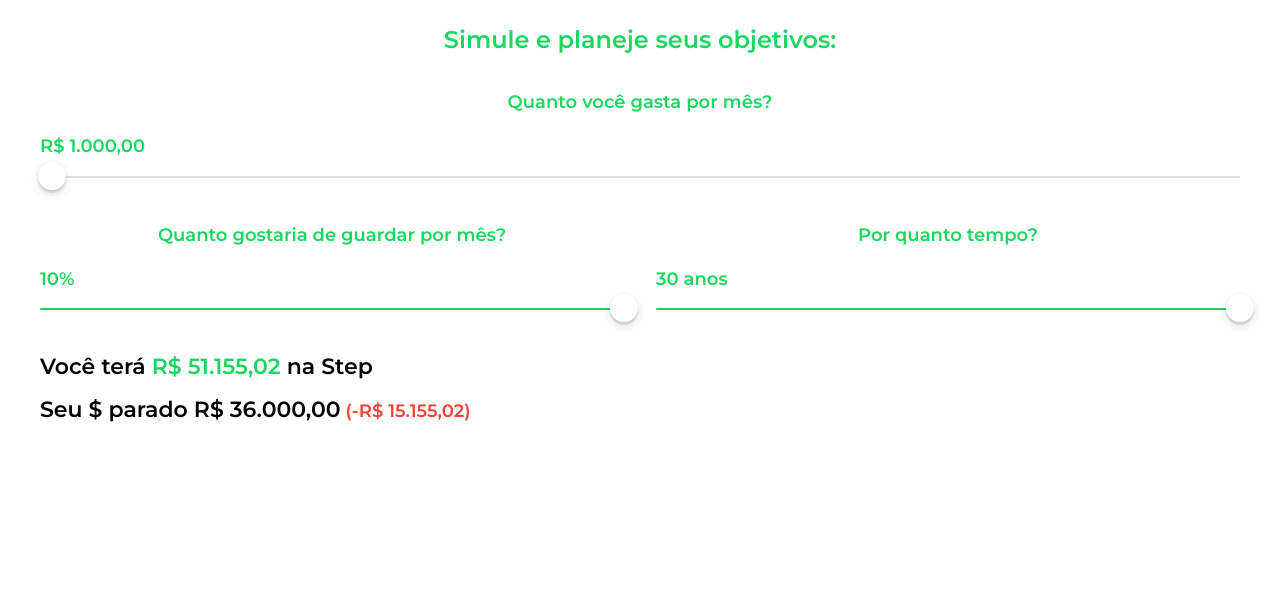
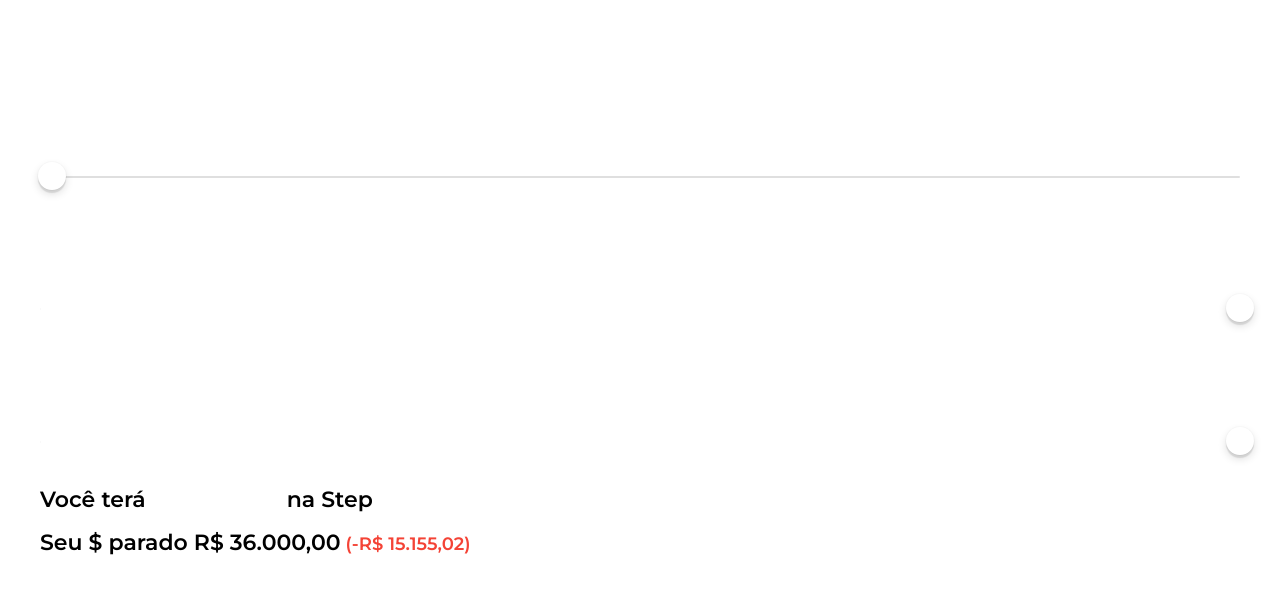
Before and after one commit to step-pagamentos/calculator, a React (Create React App) app: page / in a window 1280 px wide. Shown: the top 594 px of the page. Built offline with nearby package versions, Linux system fonts and the light colour scheme.

Commit message:
Make all sliders display block

```diff
--- a/src/App.js
+++ b/src/App.js
@@ -5,7 +5,7 @@ import Main from './components/Main';
 const theme = createMuiTheme({
   palette: {
     primary: {
-      main: '#1BD760',
+      main: '#FFFFFF',
     },
   },
   typography: {
--- a/src/components/Main.js
+++ b/src/components/Main.js
@@ -31,26 +31,18 @@ const Main = () => {
       <Box p={3} textAlign="center">
         <Typography color="primary" variant="h5">Simule e planeje seus objetivos:</Typography>
       </Box>
-      <Grid container>
-        <Grid item md={12} xs={12}>
       <Box textAlign="center" mt={1}>
         <Typography color="primary" variant="subtitle2">Quanto você gasta por mês?</Typography>
       </Box>
       <Slider onChange={handleIncomeChange} min={500} max={50000} step={500} type="currency" value={income} defaultValue={1000} />
-        </Grid>
-        <Grid item md={6} xs={12}>
       <Box textAlign="center" mt={3}>
         <Typography color="primary" variant="subtitle2">Quanto gostaria de guardar por mês?</Typography>
       </Box>
       <Slider onChange={handleTaxChange} min={1} max={10} step={1} type="tax" value={tax} defaultValue={10} />
-        </Grid>
-        <Grid item md={6} xs={12}>
       <Box textAlign="center" mt={3}>
         <Typography color="primary" variant="subtitle2">Por quanto tempo?</Typography>
       </Box>
       <Slider defaultValue={30*12} onChange={handleTimeChange} min={1} max={12*30} type="time" value={time} />
-        </Grid>
-      </Grid>
       <Box ml={2} mt={3} mb={2}>
         <Typography variant="h4">
           Você terá
```
Lines whose indentation alone changed are shown as unchanged.
